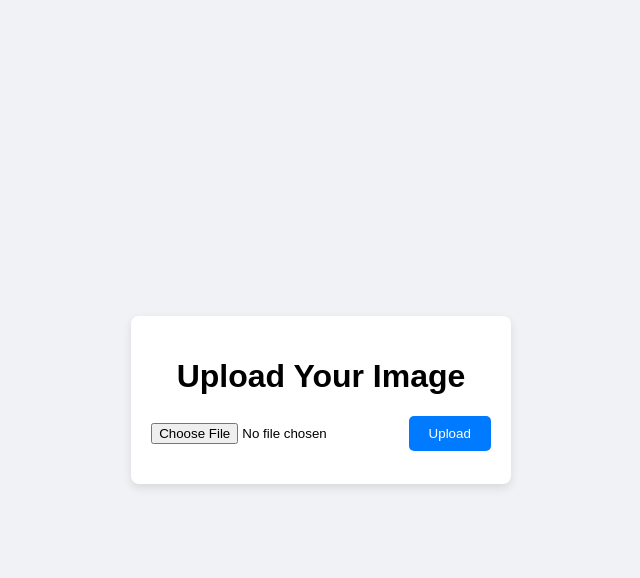
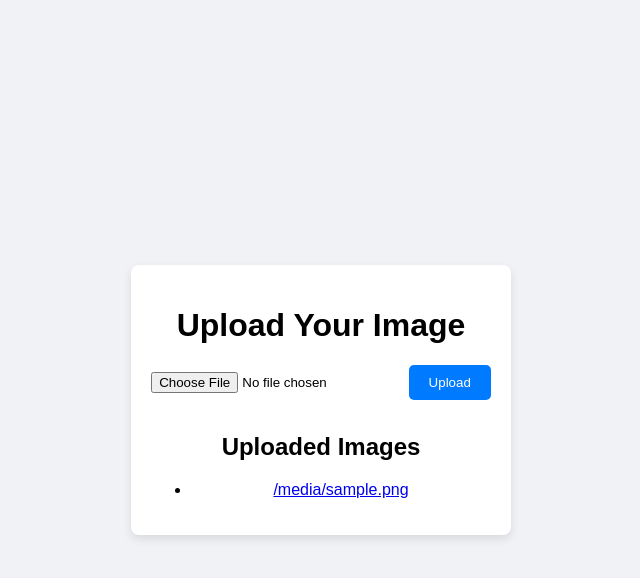
Before and after one commit to gallayagnesh/cnd2assignmentgeminiai, a Flask app: template templates/index.html in a window 1280 px wide. Shown: the top 578 px of the page, without its empty margins (319-959 px from the left). Run offline with Flask 3, Linux system fonts and the light colour scheme; the template is opened without the code that fills it: most values are stand-ins (such as "Sample title", 1, 10 or a date in 2020).

Commit message:
Update index.html

```diff
--- a/templates/index.html
+++ b/templates/index.html
@@ -44,6 +44,13 @@
         <input type="file" name="image" accept="image/jpeg, image/jpg" required>
         <button type="submit">Upload</button>
     </form>
+
+    <h2>Uploaded Images</h2>
+    <ul>
+        {% for image in images %}
+            <li><a href="{{ url_for('view_image', filename=image) }}">{{ image }}</a></li>
+        {% endfor %}
+    </ul>
 </div>
 </body>
 </html>
```
Lines whose indentation alone changed are shown as unchanged.
